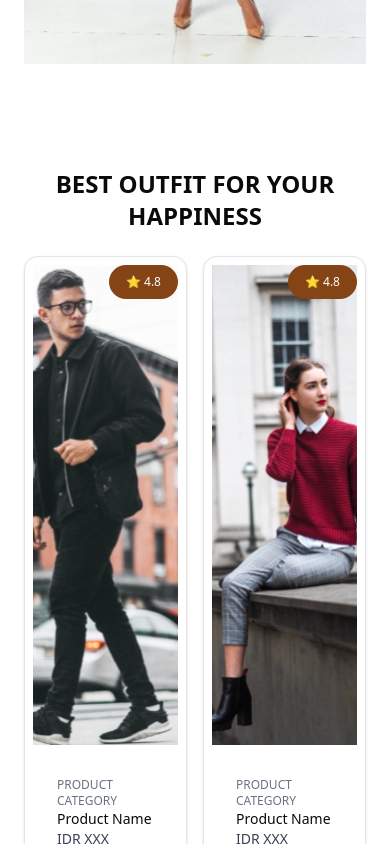
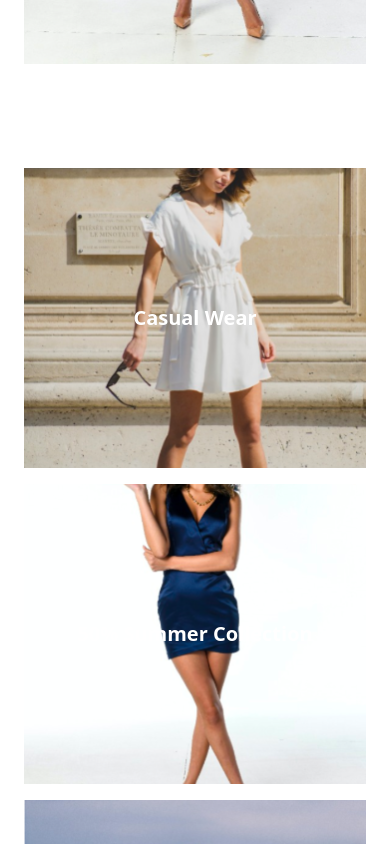
Before and after one commit to doeaze/Famefash-frontend, a Next.js app: page / in a window 390 px wide. Shown: the part 4620-5464 px from the top of the page. Built offline with nearby package versions, Linux system fonts and the light colour scheme.

Commit message:
add banner section in home page

```diff
--- a/app/page.tsx
+++ b/app/page.tsx
@@ -7,7 +7,7 @@ import { useKeenSlider } from 'keen-slider/react';
 import { Badge } from "@/components/ui/badge"
 import { Card, CardContent } from "@/components/ui/card"
 import 'keen-slider/keen-slider.min.css';
-import { useState,useEffect } from 'react';
+import { useState, useEffect } from 'react';
 import { AutoplayPlugin } from '@/lib/keen-autoplay';
 const slides = [
   {
@@ -39,11 +39,11 @@ export default function Home() {
     created(s) {
       s.moveToIdx(0);
     },
-  },[AutoplayPlugin]);
+  }, [AutoplayPlugin]);
 
   const [timeLeft, setTimeLeft] = useState({ days: 2, hours: 6, minutes: 5, seconds: 30 });
 
-    useEffect(() => {
+  useEffect(() => {
     const interval = setInterval(() => {
       setTimeLeft(prev => {
         let { days, hours, minutes, seconds } = prev;
@@ -103,10 +103,10 @@ export default function Home() {
 
       </section>
       <div className="absolute bottom-[-3] left-1/2 transform -translate-x-1/2 flex gap-1">
-          {slides.map((_, idx) => (
-            <div key={idx} className="w-2 h-2 rounded-full bg-gray-300 hover:bg-black cursor-pointer"></div>
-          ))}
-        </div>
+        {slides.map((_, idx) => (
+          <div key={idx} className="w-2 h-2 rounded-full bg-gray-300 hover:bg-black cursor-pointer"></div>
+        ))}
+      </div>
 
       {/* Categories Section */}
       <section className="grid grid-cols-1 md:grid-cols-2 gap-4 lg:gap-6 px-6 lg:px-20 pb-10 mt-12">
@@ -191,6 +191,40 @@ export default function Home() {
           <Image src="/w2.svg" alt="Sale 2" width={400} height={500} className="object-cover w-full h-full" />
         </div>
       </section>
+      {/* Category Banners Section */}
+      <section className="grid grid-cols-1 sm:grid-cols-3 gap-4 px-6 lg:px-20 py-10">
+        {[
+          {
+            title: 'Casual Wear',
+            image: '/w1.svg',
+          },
+          {
+            title: '50% Summer Collection',
+            image: '/w2.svg',
+          },
+          {
+            title: 'Sports Ready',
+            image: '/w3.svg',
+          },
+        ].map((item, i) => (
+          <div
+            key={i}
+            className="relative h-[300px] group cursor-pointer overflow-hidden"
+          >
+            <img
+              src={item.image}
+              alt={item.title}
+              className="w-full h-full object-cover group-hover:scale-105 transition-transform duration-300"
+            />
+            <div className="absolute inset-0  bg-opacity-20 flex items-center justify-center text-center px-4">
+              <h3 className="text-white text-xl sm:text-2xl font-semibold leading-tight">
+                {item.title}
+              </h3>
+            </div>
+          </div>
+        ))}
+      </section>
+
 
       {/* Best Outfit Section */}
       <section className="px-6 lg:px-20 py-10">
```
